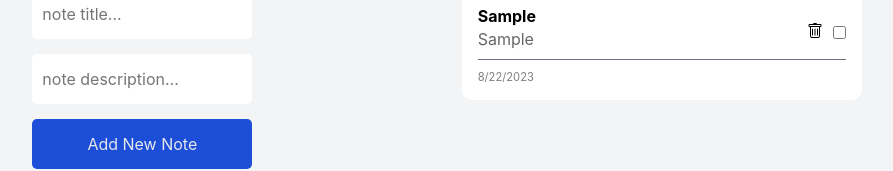
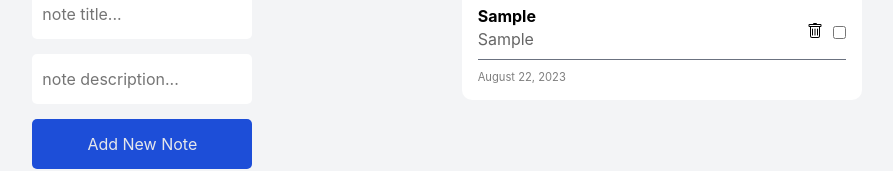
Before and after one commit to SepehrShapouri/react-note-app, a React (Vite) app: page / in a window 1280 px wide. Both pictures are taken after typing "Sample", "Sample" into the empty fields and a click on the button "Add New Note". Shown: the part 185-356 px from the top of the page, without its empty margins (193-1086 px from the left). Built offline with nearby package versions, Linux system fonts and the light colour scheme.

Commit message:
sort notes added and fully functional

```diff
--- a/src/App.jsx
+++ b/src/App.jsx
@@ -4,7 +4,7 @@ import NotesSection from "./components/NotesSection";
 import { useState } from "react";
 const App = () => {
   const [allNotes, setAllNotes] = useState([]);
-  const [sort,setSort] = useState("latest")
+  const [sort,setSort] = useState("oldest")
   const deleteHandler = (id) => {
     setAllNotes((prevNote) => prevNote.filter((n) => n.id != id));
   };
@@ -18,11 +18,13 @@ const App = () => {
   const handleAddNote = (newNote) => {
     setAllNotes((prevState) => [...prevState, newNote]);
   };
+  console.log(sort)
   return (
     <div className="wrapper">
       <div className="app">
         <NoteHeader allNotes={allNotes} sort={sort} setSort={setSort}/>
         <NotesSection
+        sort={sort}
           allNotes={allNotes}
           onAddNote={handleAddNote}
           deleteHandler={deleteHandler}
--- a/src/components/AddNewNote.jsx
+++ b/src/components/AddNewNote.jsx
@@ -9,7 +9,7 @@ const AddNewNote = ({ onAddNote }) => {
       description,
       id: Date.now(),
       completed: false,
-      date: new Date().toLocaleDateString(),
+      date: new Date().toISOString(),
     };
     onAddNote(newNote);
     setTitle("");
--- a/src/components/Note.jsx
+++ b/src/components/Note.jsx
@@ -1,5 +1,6 @@
 import NoteFunctions from "./NoteFunctions";
 const Note = ({ note, deleteHandler, checkHandler }) => {
+  const options = { year: "numeric", month: "long", day: "numeric" };
   return (
     <div className={`note ${note.completed ? "completed" : ""}`}>
       <div className="note-header">
@@ -13,7 +14,7 @@ const Note = ({ note, deleteHandler, checkHandler }) => {
           id={note.id}
         />
       </div>
-      <p className="note-date">{note.date}</p>
+      <p className="note-date">{new Date(note.date).toLocaleDateString("en-US",options)}</p>
     </div>
   );
 };
--- a/src/components/NoteList.jsx
+++ b/src/components/NoteList.jsx
@@ -1,14 +1,34 @@
 import Note from "./Note";
 import NoteFilters from "./NoteFilters";
-const NoteList = ({ allNotes, deleteHandler ,checkHandler}) => {
+const NoteList = ({ sort, allNotes, deleteHandler, checkHandler }) => {
+  let sortedNotes = allNotes;
+  if (sort === "oldest") {
+    sortedNotes = [...allNotes].sort(
+      (a, b) => new Date(a.date) - new Date(b.date)
+    );
+    console.log(sortedNotes);
+  }
+  if (sort === "newest") {
+    sortedNotes = [...allNotes].sort(
+      (a, b) => new Date(b.date) - new Date(a.date)
+    );
+    console.log(sortedNotes);
+  }
+  if (sort === "completed") {
+    sortedNotes = [...allNotes].sort(
+      (a, b) => Number(a.completed) - Number(b.completed)
+    );
+    console.log(sortedNotes);
+  }
   return (
     <div className="all-notes-section">
       <NoteFilters allNotes={allNotes} />
       <div className="all-notes-list">
-        {allNotes.map((note) => {
+        {sortedNotes.map((note) => {
+          console.log(new Date(note.date).toISOString())
           return (
             <Note
-            note={note}
+              note={note}
               deleteHandler={deleteHandler}
               key={note.id}
               checkHandler={checkHandler}
--- a/src/components/NotesSection.jsx
+++ b/src/components/NotesSection.jsx
@@ -1,10 +1,10 @@
 import AddNewNote from "./AddNewNote";
 import NoteList from "./NoteList";
-const NotesSection = ({onAddNote,allNotes,deleteHandler,checkHandler}) => {
+const NotesSection = ({onAddNote,allNotes,deleteHandler,checkHandler,sort}) => {
     return (
         <section className="notes-section">
         <AddNewNote onAddNote={onAddNote}/>
-        <NoteList deleteHandler={deleteHandler} allNotes={allNotes} checkHandler={checkHandler}/>
+        <NoteList sort={sort} deleteHandler={deleteHandler} allNotes={allNotes} checkHandler={checkHandler}/>
       </section>
      );
 }
```
